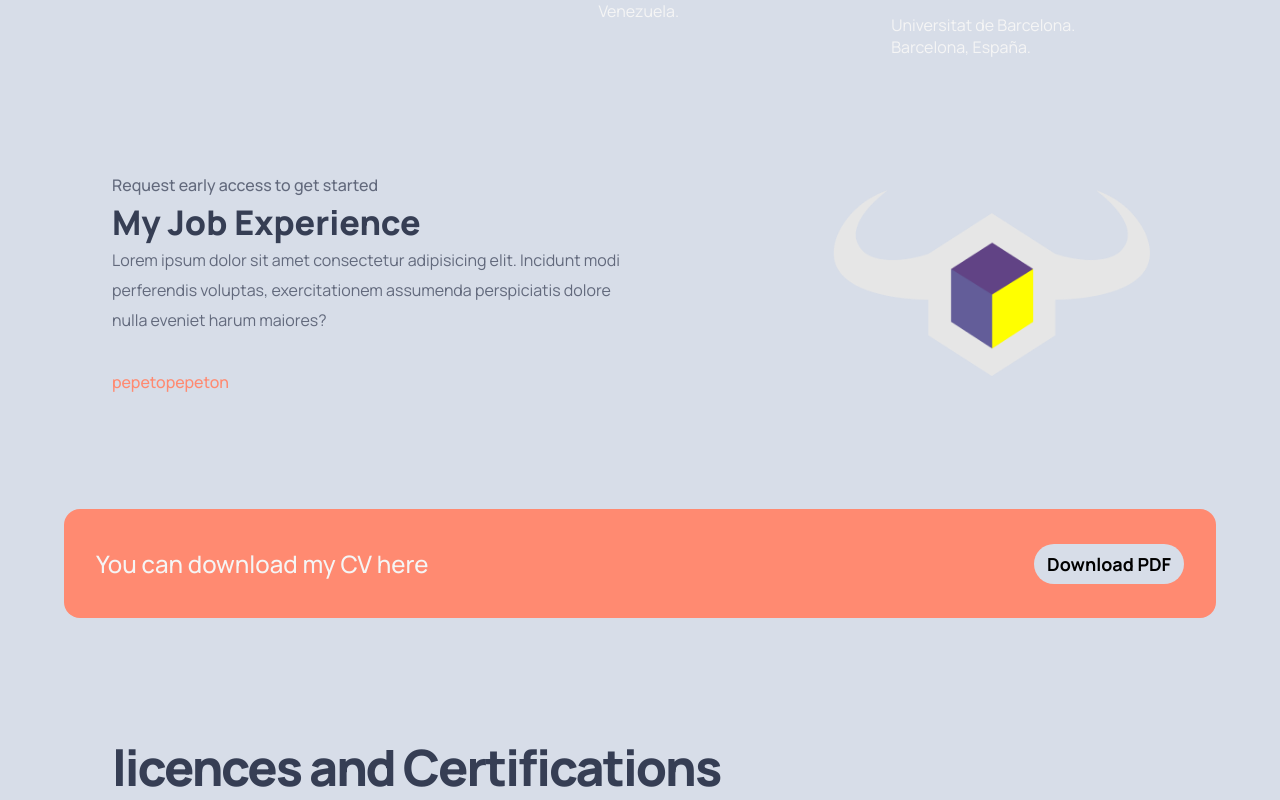
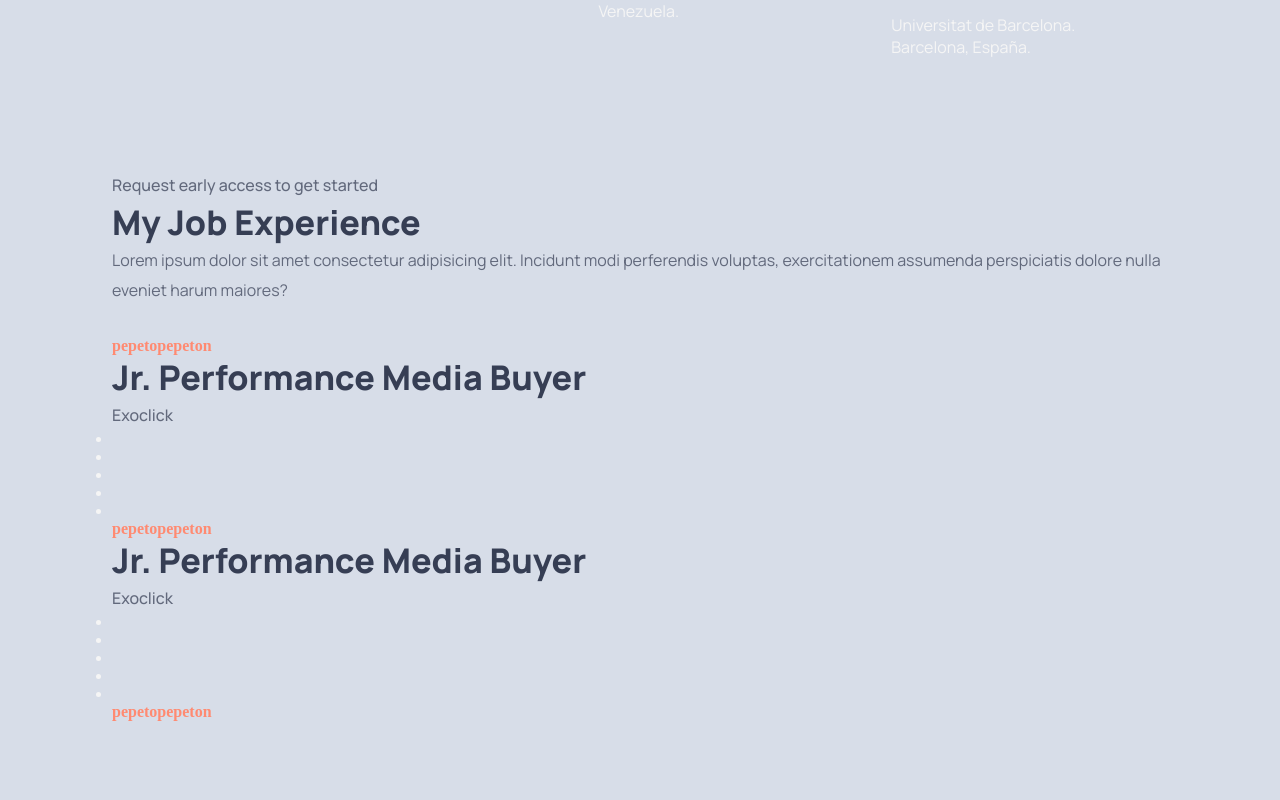
Before and after one commit to torodevelolpment/react_comparison_site, a React (Create React App) app: page / in a window 1280 px wide. Shown: the part 1640-2440 px from the top of the page. Built offline with nearby package versions, Linux system fonts and the light colour scheme.

Commit message:
probability push

```diff
--- a/src/containers/probability/Probability.jsx
+++ b/src/containers/probability/Probability.jsx
@@ -4,21 +4,44 @@ import experienceImage from '../../Assets/logo.png'
 
 const Probability = () => {
   return (
-    <><div className="mycv__experience section__padding" id="#experience">
-        <div className="mycv__experience-img">
-          <img src={experienceImage} alt="experience" />
-        </div>
+  <div className="mycv__experience section__padding" id="#experience">
     <div className="mycv__experience-content">
-          <h4>Request early access to get started</h4>
+      <h2>Request early access to get started</h2>
       <h1 className="gradient__text">My Job Experience</h1>
       <p>Lorem ipsum dolor sit amet consectetur adipisicing elit. Incidunt modi perferendis voluptas, exercitationem assumenda perspiciatis dolore nulla eveniet harum maiores?</p>
       <h4>pepetopepeton</h4>
     </div>
+    <div className="mycv__experience-content">
+      {/* <img src={experienceImage} alt="experience" /> */}
+      <h1 className="gradient__text">Jr. Performance Media Buyer</h1>
+      <h2>Exoclick</h2>
+      <ul>
+        <li></li>
+        <li></li>
+        <li></li>
+        <li></li>
+        <li></li>
+      </ul>
+      <h4>pepetopepeton</h4>
     </div>
-    <div>
+    <div className="mycv__experience-content">
+      {/* <img src={experienceImage} alt="experience" /> */}
+      <h1 className="gradient__text">Jr. Performance Media Buyer</h1>
+      <h2>Exoclick</h2>
+      <ul>
+        <li></li>
+        <li></li>
+        <li></li>
+        <li></li>
+        <li></li>
+      </ul>
+      <h4>pepetopepeton</h4>
+    </div>
 
   </div>
-    </>
+
+
+
   )
 }
 
--- a/src/containers/probability/probability.css
+++ b/src/containers/probability/probability.css
@@ -1,6 +1,6 @@
 .mycv__experience{
     display: flex;
-    flex-direction: row-reverse;
+    flex-direction: column;
 }
 
 .mycv__experience-img{
@@ -24,7 +24,7 @@
     align-items: flex-start;
 }
 
-.mycv__experience-content h4{
+.mycv__experience-content h2{
     font-family: var(--font-family);
     font-weight: 500;
     font-size: 16px;
```
Lines whose indentation alone changed are shown as unchanged.
